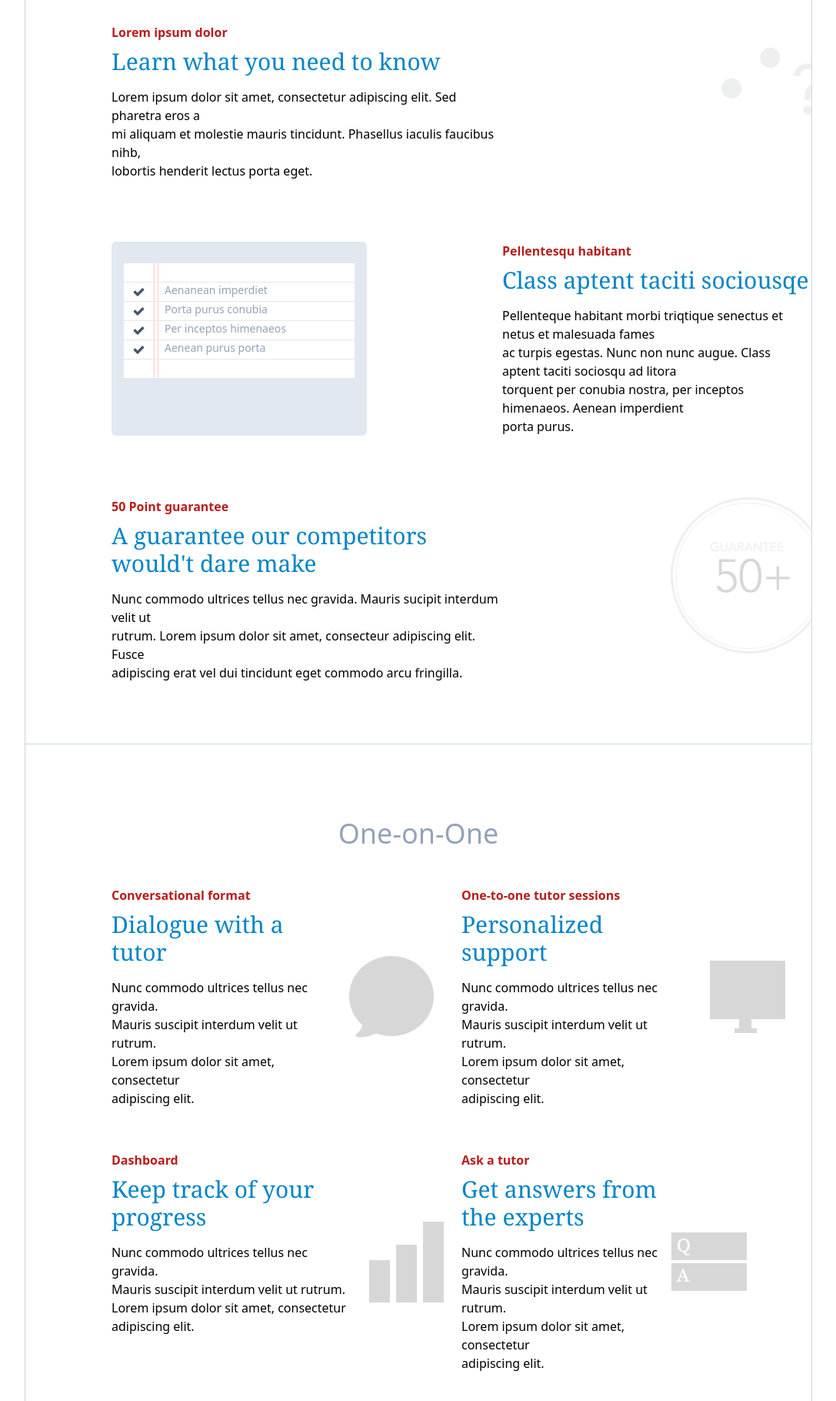
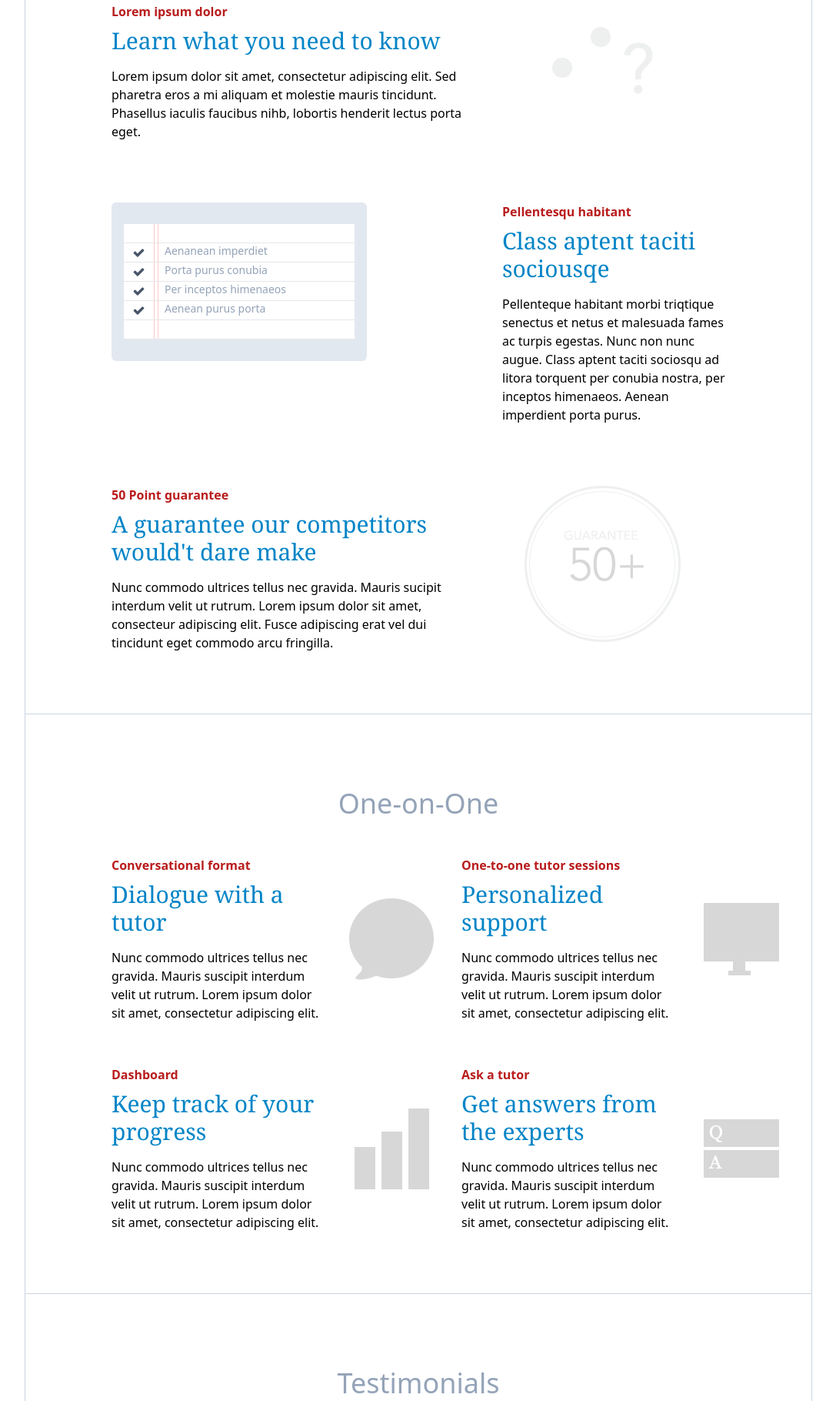
Before and after one commit to becodeorg/yu-4-css-frameworks-gychem, a website: page tailwind/src/index.html in a window 1280 px wide. Shown: the part 918-2738 px from the top of the page at 77% size, without its empty margins (96-1183 px from the left). Drawn offline with Linux system fonts and the light colour scheme.

Commit message:
Finished adding content and styling

```diff
--- a/tailwind/src/index.html
+++ b/tailwind/src/index.html
@@ -24,8 +24,8 @@
 
     <div class="xl:flex flex-row w-full mt-14">
        <div class="w-full text-white ml-28 mt-24">
-        <h1 class="text-6xl font-serif">Lorem ipsum dolor<br>sit amet consectet</h1>
-        <div class="mt-3 text-2xl">Sed pharetra eros a mi aliquam et molestie<br>mauris tincidunt. Phasellus iaculis.</div>
+        <h1 class="text-6xl font-serif">Lorem ipsum dolor  sit amet consectet</h1>
+        <div class="mt-3 text-2xl">Sed pharetra eros a mi aliquam et molestie mauris tincidunt. Phasellus iaculis.</div>
         <ul class="mt-3 list-disc list-inside font-semibold">
           <li>Pellenteque habitant morbi tristique senectus</li>
           <li>Class aptent taciti sociosqu ad litora torquent per</li>
@@ -66,22 +66,24 @@
   </nav>
 
   <section class="w-4/5 border-x border-slate-300">
-    <div class="ml-28 mt-28">
+    <div class="ml-28 mt-28 mr-28">
       <div class="flex">
-        <div>
+        <div class="w-3/5">
           <div class="text-red-700 font-semibold">Lorem ipsum dolor</div>
           <div class="mt-2 text-3xl text-sky-600 font-serif">Learn what you need to know</div>
           <div class="mt-4">
-            Lorem ipsum dolor sit amet, consectetur adipiscing elit. Sed pharetra eros a<br>
-            mi aliquam et molestie mauris tincidunt. Phasellus iaculis faucibus nihb,<br>
+            Lorem ipsum dolor sit amet, consectetur adipiscing elit. Sed pharetra eros a
+            mi aliquam et molestie mauris tincidunt. Phasellus iaculis faucibus nihb,
             lobortis henderit lectus porta eget.
           </div>
         </div>
-        <div class="question ml-72 mt-8">
-
+        <div class="w-2/5 flex justify-center">
+        <div class="question mt-8">
+        </div>
         </div>
       </div>
       <div class="flex mt-20">
+        <div class="">
           <div class="bg-slate-200 py-7 px-4 rounded-md">
             <ul class="bg-white w-[300px] text-slate-600">
               <li class="flex border-b border-gray-200"><div class="w-10 border-r border-r-red-200">&nbsp;</div><div class="ml-1 pl-2 border-l border-l-red-200">&nbsp;</div></li>
@@ -92,30 +94,32 @@
               <li class="flex border-b border-gray-200"><div class="w-10 text-center border-r border-r-red-200">&nbsp;</div><div class="ml-1 pl-2 border-l border-l-red-200">&nbsp;</div></li>
             </ul>
           </div>
-        <div class="ml-44">
+        </div>
+        <div class="ml-44 w-3/5">
           <div class="text-red-700 font-semibold">Pellentesqu habitant</div>
           <div class="mt-2 text-3xl text-sky-600 font-serif">Class aptent taciti sociousqe</div>
           <div class="mt-4">
-            Pellenteque habitant morbi triqtique senectus et netus et malesuada fames<br>
-            ac turpis egestas. Nunc non nunc augue. Class aptent taciti sociosqu ad litora<br>
-            torquent per conubia nostra, per inceptos himenaeos. Aenean imperdient<br>
+            Pellenteque habitant morbi triqtique senectus et netus et malesuada fames
+            ac turpis egestas. Nunc non nunc augue. Class aptent taciti sociosqu ad litora
+            torquent per conubia nostra, per inceptos himenaeos. Aenean imperdient
             porta purus.
           </div>
         </div>
       </div>
 
       <div class="flex mt-20 mb-20">
-        <div>
+        <div class="w-3/5">
           <div class="text-red-700 font-semibold">50 Point guarantee</div>
-          <div class="mt-2 text-3xl text-sky-600 font-serif">A guarantee our competitors<br> would't dare make</div>
+          <div class="mt-2 text-3xl text-sky-600 font-serif">A guarantee our competitors would't dare make</div>
           <div class="mt-4">
-            Nunc commodo ultrices tellus nec gravida. Mauris sucipit interdum velit ut<br>
-            rutrum. Lorem ipsum dolor sit amet, consecteur adipiscing elit. Fusce<br>
+            Nunc commodo ultrices tellus nec gravida. Mauris sucipit interdum velit ut
+            rutrum. Lorem ipsum dolor sit amet, consecteur adipiscing elit. Fusce
             adipiscing erat vel dui tincidunt eget commodo arcu fringilla.
           </div>
         </div>
-        <div class="guarantee50 ml-56"></div>
-
+        <div class="w-2/5 flex justify-center">
+          <div class="guarantee50 "></div>
+        </div>
       </div>
 
 
@@ -131,28 +135,28 @@
             <div class="text-red-700 font-semibold">Conversational format</div>
             <div class="mt-2 text-3xl text-sky-600 font-serif">Dialogue with a tutor</div>
             <div class="mt-4">
-              Nunc commodo ultrices tellus nec gravida.<br>
-              Mauris suscipit interdum velit ut rutrum.<br>
-              Lorem ipsum dolor sit amet, consectetur<br>
+              Nunc commodo ultrices tellus nec gravida.
+              Mauris suscipit interdum velit ut rutrum.
+              Lorem ipsum dolor sit amet, consectetur
               adipiscing elit.
             </div>
           </div>
-          <div class="w-2/5 w-full flex justify-center  items-center">
+          <div class="w-2/5 flex justify-center items-center">
             <div class="dialogue"></div>
           </div>
         </div>
         <div class="w-6/12 flex">
-          <div>
+          <div class="w-3/5">
             <div class="text-red-700 font-semibold">One-to-one tutor sessions</div>
             <div class="mt-2 text-3xl text-sky-600 font-serif">Personalized support</div>
             <div class="mt-4">
-              Nunc commodo ultrices tellus nec gravida.<br>
-              Mauris suscipit interdum velit ut rutrum.<br>
-              Lorem ipsum dolor sit amet, consectetur<br>
+              Nunc commodo ultrices tellus nec gravida.
+              Mauris suscipit interdum velit ut rutrum.
+              Lorem ipsum dolor sit amet, consectetur
               adipiscing elit.
             </div>
           </div>
-          <div class="w-2/5 flex justify-center  items-center">
+          <div class="w-2/5 flex justify-center items-center">
             <div class="support"></div>
           </div>
         </div>
@@ -160,13 +164,13 @@
 
     <div class="flex ml-28 mt-14">
       <div class="w-6/12 flex">
-        <div>
+        <div class="w-3/5">
           <div class="text-red-700 font-semibold">Dashboard</div>
           <div class="mt-2 text-3xl text-sky-600 font-serif">Keep track of your progress</div>
           <div class="mt-4">
-            Nunc commodo ultrices tellus nec gravida.<br>
-            Mauris suscipit interdum velit ut rutrum.<br>
-            Lorem ipsum dolor sit amet, consectetur<br>
+            Nunc commodo ultrices tellus nec gravida.
+            Mauris suscipit interdum velit ut rutrum.
+            Lorem ipsum dolor sit amet, consectetur
             adipiscing elit.
           </div>
         </div>
@@ -179,13 +183,13 @@
           <div class="text-red-700 font-semibold">Ask a tutor</div>
           <div class="mt-2 text-3xl text-sky-600 font-serif">Get answers from the experts</div>
           <div class="mt-4">
-            Nunc commodo ultrices tellus nec gravida.<br>
-            Mauris suscipit interdum velit ut rutrum.<br>
-            Lorem ipsum dolor sit amet, consectetur<br>
+            Nunc commodo ultrices tellus nec gravida.
+            Mauris suscipit interdum velit ut rutrum.
+            Lorem ipsum dolor sit amet, consectetur
             adipiscing elit.
           </div>
         </div>
-        <div class="flex justify-center  items-center">
+        <div class="w-2/5 flex justify-center  items-center">
           <div class="q-a"></div>
         </div>
       </div>
@@ -223,41 +227,44 @@
 
     <div class="ml-28 mt-20">
       <div class="flex">
-        <div class="mt-28">
+        <div class="mt-28 w-3/5">
           <div class="text-red-700 font-semibold">Learn anywhere</div>
           <div class="mt-2 text-3xl text-sky-600 font-serif">Learn anywhere, anytime</div>
           <div class="mt-4">
-            Donec ligula nisi, scelerisque ac pulvinar id, luctus sed urna.<br>
-            Aliquam arcu elit, congue ut feugiat consequat, dictum et lacus.<br>
+            Donec ligula nisi, scelerisque ac pulvinar id, luctus sed urna.
+            Aliquam arcu elit, congue ut feugiat consequat, dictum et lacus.
             Integer aliquet commodo pulvinar. Quisque a purus velit.
           </div>
         </div>
-        <div class="laptop-phone-apple ml-56 mt-8"></div>
+        <div class="flex justify-end w-full">
+          <div class="laptop-phone-apple mt-8"></div>
         </div>
-      <div class="flex mt-20"><div class="stopwatch ml-20"></div>
-        <div class="ml-56 mt-10">
+      </div>
+      <div class="flex mt-20 w-full"><div class="stopwatch ml-20"></div>
+        <div class="ml-56 mt-10 w-6/12">
           <div class="text-red-700 font-semibold">Practise exams</div>
           <div class="mt-2 text-3xl text-sky-600 font-serif">Feugiat consequat dictum et lacus</div>
           <div class="mt-4">
-            Donec ligula nisi, scelerisque ac pulvinar id, luctus sed urna. Aliquam arcu<br>
-            elit, congue ut feugiat consequat, dictum et lacus. Integer aliquet commodo<br>
+            Donec ligula nisi, scelerisque ac pulvinar id, luctus sed urna. Aliquam arcu
+            elit, congue ut feugiat consequat, dictum et lacus. Integer aliquet commodo
             pulvinar. Quisque a purus velit.
           </div>
         </div>
       </div>
 
       <div class="flex mt-20 mb-20">
-        <div>
+        <div class="w-6/12">
           <div class="text-red-700 font-semibold">Progress reports</div>
           <div class="mt-2 text-3xl text-sky-600 font-serif">Aliquam arcu elit</div>
           <div class="mt-4">
-            Donec ligula nisi, scelerisque ac pulvinar id, luctus sed urna. Aliquam arcu elit,<br>
-            congue ut feugiat consequat, dictum et lacus. Integer aliquet commodo<br>
+            Donec ligula nisi, scelerisque ac pulvinar id, luctus sed urna. Aliquam arcu elit,
+            congue ut feugiat consequat, dictum et lacus. Integer aliquet commodo
             pulvinar. Quisque a purus velit.
           </div>
         </div>
+        <div class="w-6/12">
           <div class="progress-bars ml-40"></div>
-
+        </div>
       </div>
 
 
```
Lines whose indentation alone changed are shown as unchanged.
